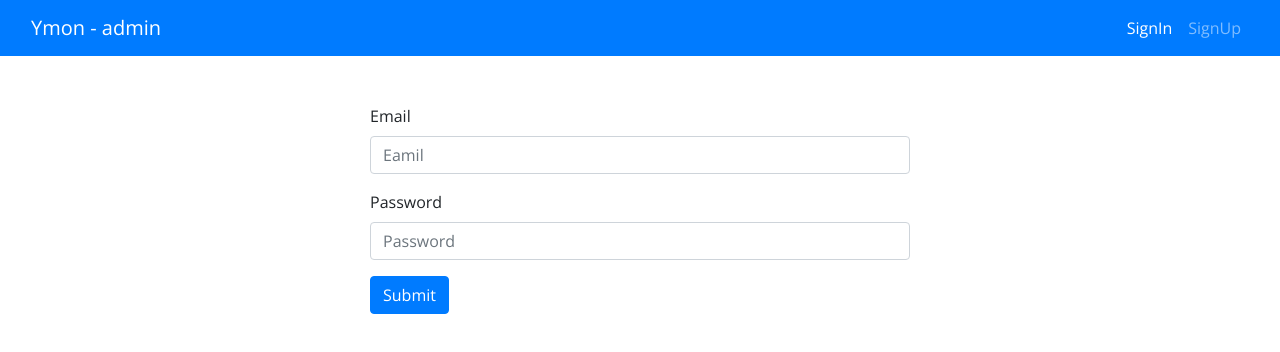
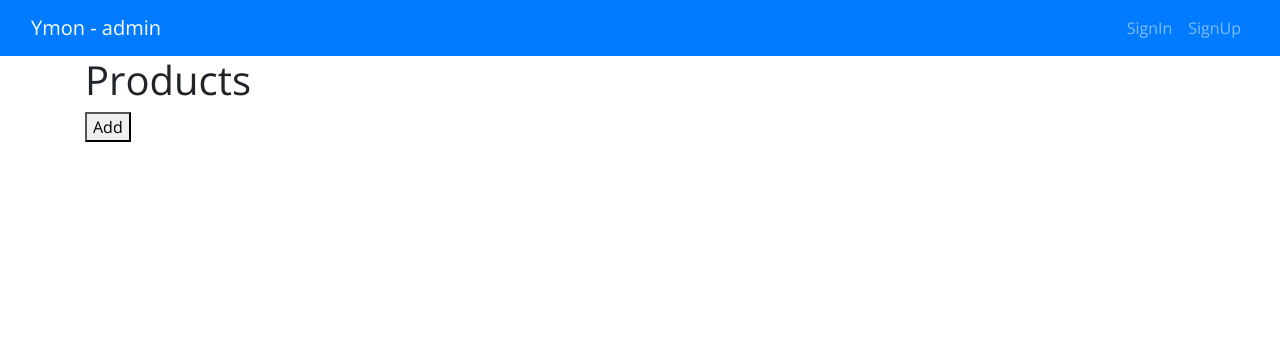
Before and after one commit to jungbumwoo/ymon, a React (Create React App) app in the folder admin-app/: page /products in a window 1280 px wide. Before the commit this address led to /signin. Shown: the top 352 px of the page. Built offline with nearby package versions, Linux system fonts and the light colour scheme.

Commit message:
new category is in list right after added

```diff
--- a/admin-app/src/App.js
+++ b/admin-app/src/App.js
@@ -26,8 +26,8 @@ function App() {
       <Switch>
         <Route exact path="/" component={Home}/>
         <Route path="/category" component={Category}/>
-        <PrivateRoute path="/products" component={Products}/>
-        <PrivateRoute path="/orders" component={Orders}/>
+        <Route path="/products" component={Products}/>
+        <Route path="/orders" component={Orders}/>
 
         <Route path="/signin" component={Signin}/>
         <Route path="/signup" component={Signup}/>
--- a/admin-app/src/container/Products/Products.js
+++ b/admin-app/src/container/Products/Products.js
@@ -1,11 +1,57 @@
-import React from "react";
-import { authConstants } from "../../actions/constants.js";
-import Layout from "../../components/Layout/Layout/Layout.js";
+import React, { useState } from 'react';
+import Layout from '../../components/Layout/Layout/Layout';
+import { Col, Container, Row, Modal, Button } from 'react-bootstrap';
+import Input from "../../components/UI/Input";
+import { categoryConstants } from '../../actions/constants';
+import { useDispatch, useSelector } from 'react-redux';
+import { addProduct } from '../../reducers/product.reducer';
 
 const Products = (props) => {
+    const [name, setName] = useState('');
+    const [quantity, setQuantity] = useState('');
+    const [price, setPrice] = useState('');
+    const [description, setDescription] = useState('');
+    const [categoryId, setCategoryId ] = useState('');
+    const [productPictures, setProductPicture] = useState([]);
+    const [show, setShow] = useState(false);
+    const category = useSelector(state => state.category);
+    const dispatch = useDispatch();
+
+    const handleClose = () => {
+        const form = new FormData();
+        form.append('name', name);
+        form.append('quantity', quantity);
+        form.append('price', price);
+        form.append('description', description);
+        form.append('category', categoryId);
+
+        for(let pic of productPictures){
+            form.append('productPicture', pic);
+        }
+
+        dispatch(addProduct(form));
+        setShow(false);
+    }
+
+    const handleShow = () => setShow(true);
+
     return(
-        <Layout sidebar>
-            Products
+        <Layout children={"whf"}>
+            <Container>
+                <Row>
+                    <Col md={12}>
+                        <div>
+                            <h1>Products</h1>
+                            <button onClick={handleShow}>Add</button>
+                        </div>
+                    </Col>
+                </Row>
+            </Container>
+            <Modal show={show} onHide={handleClose}>
+                <Modal.Header closeButton>
+                    <Modal.Title>Add New Category</Modal.Title>
+                </Modal.Header>
+            </Modal>
         </Layout>
     )
 }
--- a/admin-app/src/reducers/product.reducer.js
+++ b/admin-app/src/reducers/product.reducer.js
@@ -0,0 +1,15 @@
+import axiosInstance from "../helpers/axios";
+
+const initialState = {
+    products: []
+};
+
+export const addProduct = form => {
+    return async dispatch => {
+        const res = await axiosInstance.post('product/create', form);
+    }
+}
+
+export default (state = initialState, action) => {
+    return initialState
+}
```
